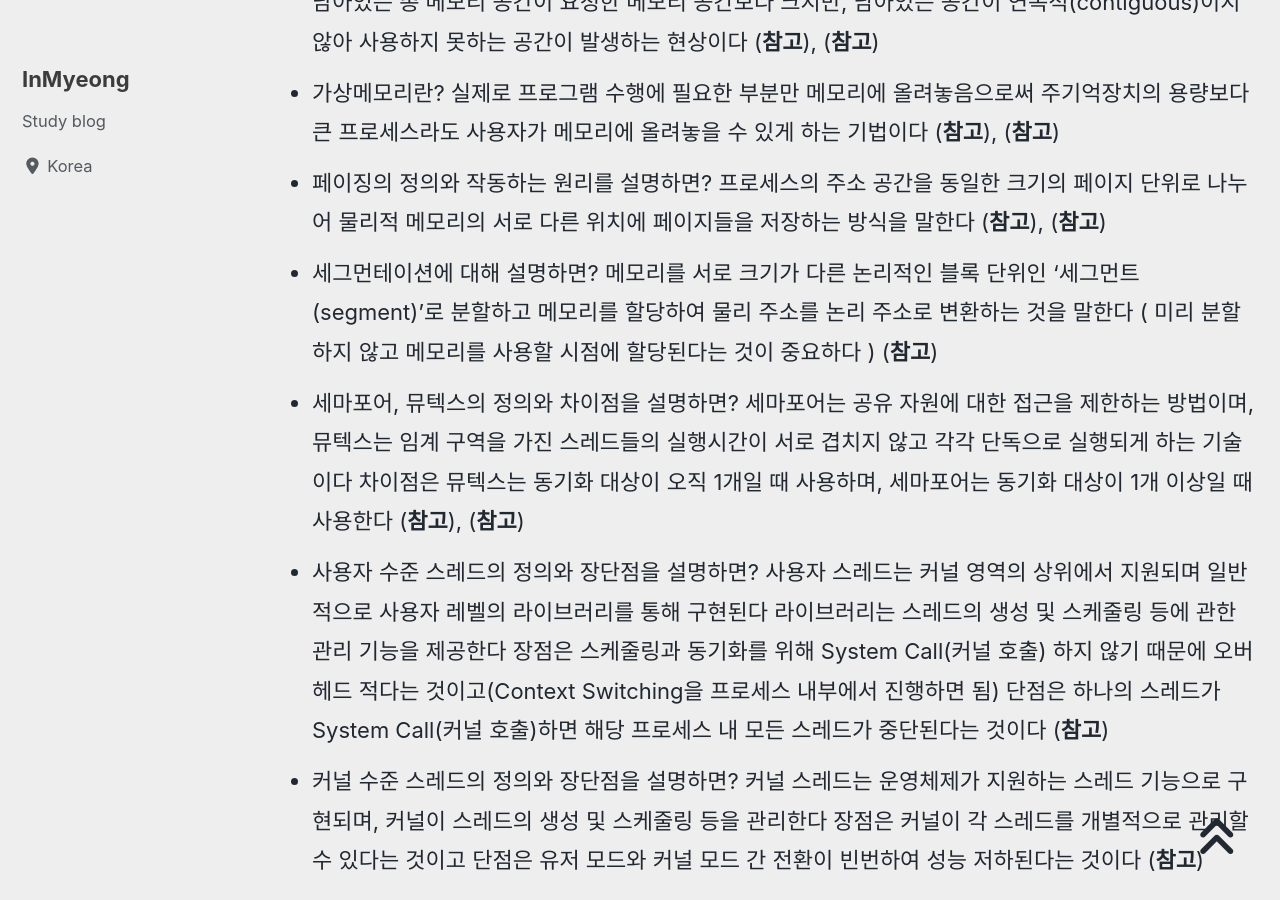
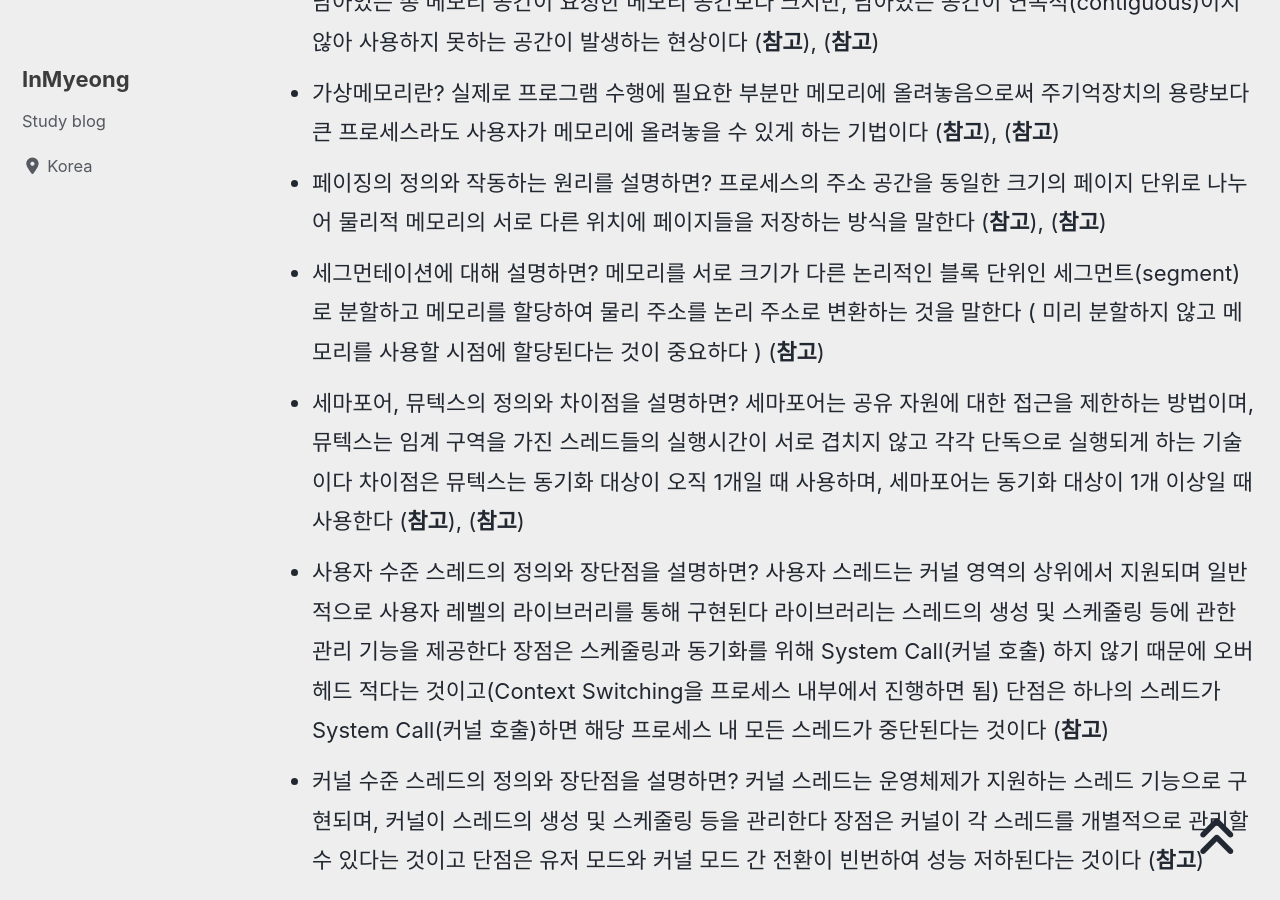
Before and after one commit to devMyeong/devMyeong.github.io, a Jekyll site: the page built from _posts/cs/2022-09-05-블로그-면접준비.md, in a window 1280 px wide and 900 px high, scrolled down 25928 px. Built offline with Jekyll 4.4.1, drawn with Linux system fonts in a browser that asks for light colours; cached includes are drawn as plain includes; nearby versions of some CDN libraries; some web fonts are replaced; comment, search, counter and statistics services are not loaded.

Commit message:
Chore : 수정

```diff
--- a/_posts/cs/2022-09-05-블로그-면접준비.md
+++ b/_posts/cs/2022-09-05-블로그-면접준비.md
@@ -242,7 +242,7 @@ last_modified_at: 2022-10-30
 - 내부 단편화와 외부 단편화를 설명하면? 내부 단편화는 메모리를 할당할 때 프로세스가 필요로 하는 크기보다 더 큰 메모리가 할당되어 프로세스에서 사용하는 메모리 공간이 낭비 되는 현상이다 외부 단편화란 남아있는 총 메모리 공간이 요청한 메모리 공간보다 크지만, 남아있는 공간이 연속적(contiguous)이지 않아 사용하지 못하는 공간이 발생하는 현상이다 ([**참고**](https://junghyun100.github.io/%EB%A9%94%EB%AA%A8%EB%A6%AC%EB%8B%A8%ED%8E%B8%ED%99%94/)), ([**참고**](https://code-lab1.tistory.com/54))
 - 가상메모리란? 실제로 프로그램 수행에 필요한 부분만 메모리에 올려놓음으로써 주기억장치의 용량보다 큰 프로세스라도 사용자가 메모리에 올려놓을 수 있게 하는 기법이다 ([**참고**](https://luv-n-interest.tistory.com/1005)), ([**참고**](https://velog.io/@chappi/OS%EB%8A%94-%ED%95%A0%EA%BB%80%EB%8D%B0-%ED%95%B5%EC%8B%AC%EB%A7%8C-%ED%95%A9%EB%8B%88%EB%8B%A4.-14%ED%8E%B8-%EA%B0%80%EC%83%81-%EB%A9%94%EB%AA%A8%EB%A6%AC-%EA%B0%9C%EC%9A%94-%ED%8E%98%EC%9D%B4%EC%A7%95))
 - 페이징의 정의와 작동하는 원리를 설명하면? 프로세스의 주소 공간을 동일한 크기의 페이지 단위로 나누어 물리적 메모리의 서로 다른 위치에 페이지들을 저장하는 방식을 말한다 ([**참고**](https://zangzangs.tistory.com/134)), ([**참고**](https://velog.io/@chappi/OS%EB%8A%94-%ED%95%A0%EA%BB%80%EB%8D%B0-%ED%95%B5%EC%8B%AC%EB%A7%8C-%ED%95%A9%EB%8B%88%EB%8B%A4.-14%ED%8E%B8-%EA%B0%80%EC%83%81-%EB%A9%94%EB%AA%A8%EB%A6%AC-%EA%B0%9C%EC%9A%94-%ED%8E%98%EC%9D%B4%EC%A7%95))
-- 세그먼테이션에 대해 설명하면? 메모리를 서로 크기가 다른 논리적인 블록 단위인 '세그먼트(segment)'로 분할하고 메모리를 할당하여 물리 주소를 논리 주소로 변환하는 것을 말한다 ( 미리 분할하지 않고 메모리를 사용할 시점에 할당된다는 것이 중요하다 ) ([**참고**](https://plummmm.tistory.com/356))
+- 세그먼테이션에 대해 설명하면? 메모리를 서로 크기가 다른 논리적인 블록 단위인 세그먼트(segment)로 분할하고 메모리를 할당하여 물리 주소를 논리 주소로 변환하는 것을 말한다 ( 미리 분할하지 않고 메모리를 사용할 시점에 할당된다는 것이 중요하다 ) ([**참고**](https://plummmm.tistory.com/356))
 - 세마포어, 뮤텍스의 정의와 차이점을 설명하면? 세마포어는 공유 자원에 대한 접근을 제한하는 방법이며, 뮤텍스는 임계 구역을 가진 스레드들의 실행시간이 서로 겹치지 않고 각각 단독으로 실행되게 하는 기술이다 차이점은 뮤텍스는 동기화 대상이 오직 1개일 때 사용하며, 세마포어는 동기화 대상이 1개 이상일 때 사용한다 ([**참고**](https://gyoogle.dev/blog/computer-science/operating-system/Semaphore%20&%20Mutex.html)), ([**참고**](https://heeonii.tistory.com/14))
 - 사용자 수준 스레드의 정의와 장단점을 설명하면? 사용자 스레드는 커널 영역의 상위에서 지원되며 일반적으로 사용자 레벨의 라이브러리를 통해 구현된다 라이브러리는 스레드의 생성 및 스케줄링 등에 관한 관리 기능을 제공한다 장점은 스케줄링과 동기화를 위해 System Call(커널 호출) 하지 않기 때문에 오버헤드 적다는 것이고(Context Switching을 프로세스 내부에서 진행하면 됨) 단점은 하나의 스레드가 System Call(커널 호출)하면 해당 프로세스 내 모든 스레드가 중단된다는 것이다 ([**참고**](https://kspsd.tistory.com/50))
 - 커널 수준 스레드의 정의와 장단점을 설명하면? 커널 스레드는 운영체제가 지원하는 스레드 기능으로 구현되며, 커널이 스레드의 생성 및 스케줄링 등을 관리한다 장점은 커널이 각 스레드를 개별적으로 관리할 수 있다는 것이고 단점은 유저 모드와 커널 모드 간 전환이 빈번하여 성능 저하된다는 것이다 ([**참고**](https://kspsd.tistory.com/50))
```
